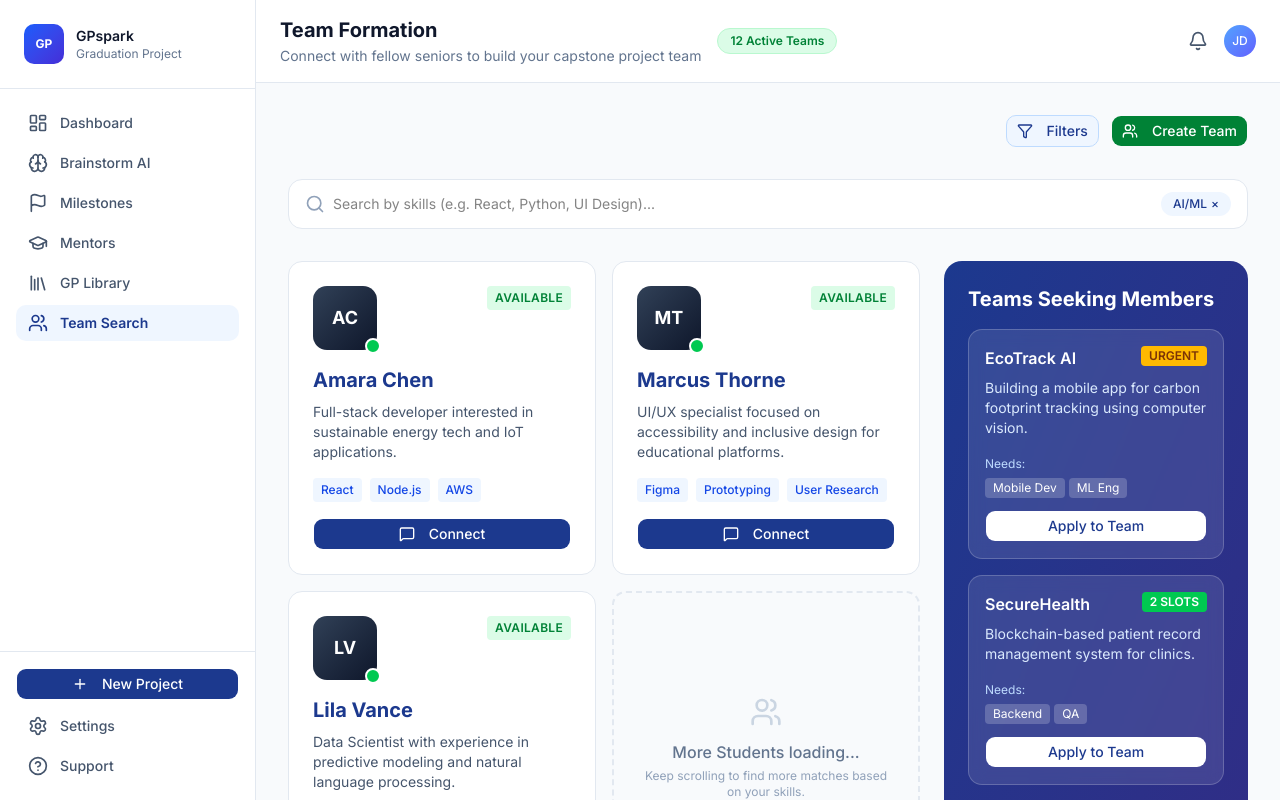
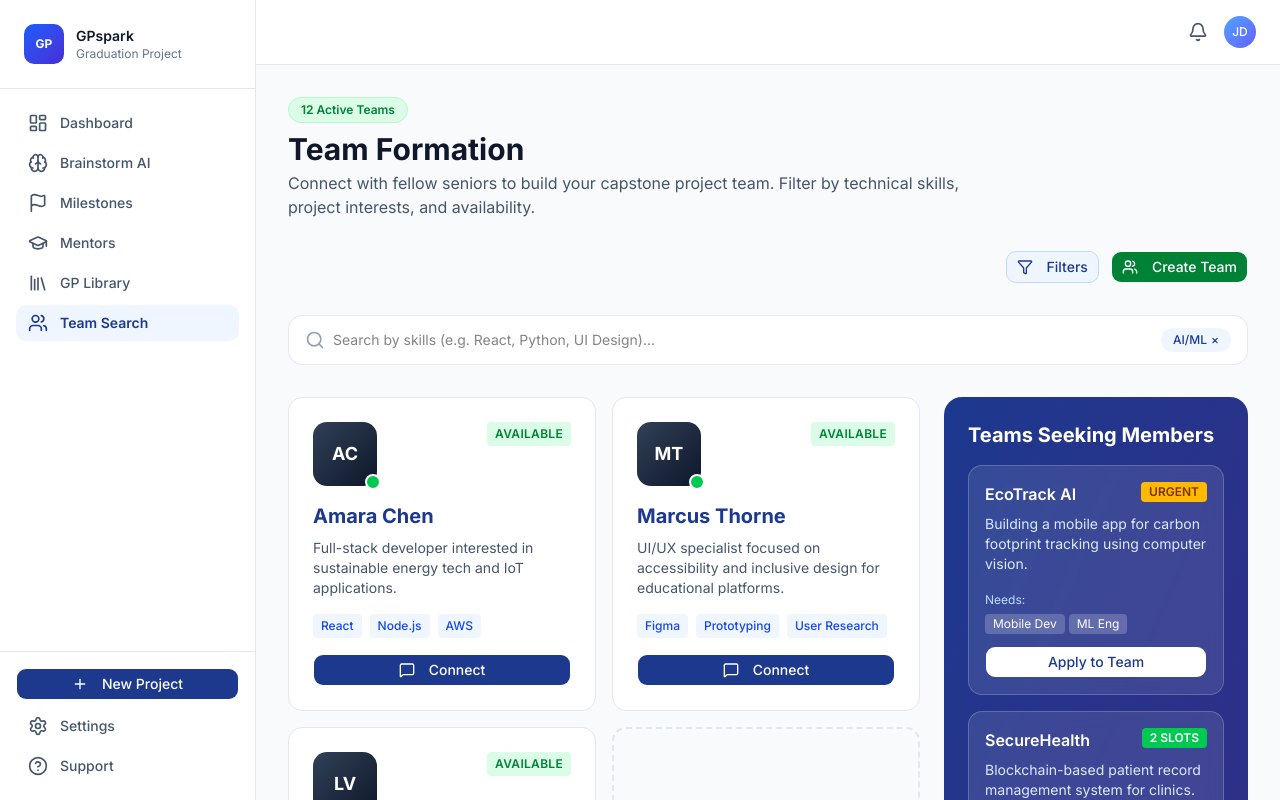
Before and after one commit to Ahmed900Wael/gpspark-fcai, a Next.js app: page /team in a window 1280 px wide. Shown: the top 800 px of the page. Built offline with nearby package versions, Linux system fonts and the light colour scheme.

Commit message:
feat: replace Navbar with SimpleHeader and add tags to section headings

```diff
--- a/app/brainstorm/page.tsx
+++ b/app/brainstorm/page.tsx
@@ -2,7 +2,7 @@
 
 import Link from "next/link";
 import { Button } from "@/components/ui/button";
-import { Navbar } from "@/components/navbar";
+import { SimpleHeader } from "@/components/navbar";
 import {
   LayoutDashboard, Brain, Flag, GraduationCap, Library, Users, Settings, Plus, Send, Paperclip,
   Clock, MoreVertical, User, HelpCircle, CheckCircle2,
@@ -127,11 +127,7 @@ export default function BrainstormAI() {
       {/* Main Content */}
       <div className="ml-64 flex flex-col min-h-screen">
         {/* Top Navigation */}
-        <Navbar
-          title="Brainstorming Session"
-          description="Project Focus: Smart Agriculture Systems"
-          tag={{ label: "Active", color: "green" }}
-        />
+        <SimpleHeader />
 
         {/* Chat Area */}
         <div className="flex-1 flex overflow-hidden">
@@ -140,6 +136,11 @@ export default function BrainstormAI() {
             <div className="px-6 py-4 border-b border-slate-200 bg-white">
               <div className="flex items-center justify-between">
                 <div>
+                  <div className="flex items-center gap-3 mb-2">
+                    <span className="px-3 py-1 rounded-full text-xs font-semibold border bg-green-100 text-green-700 border-green-200">
+                      Active
+                    </span>
+                  </div>
                   <h1 className="text-2xl font-bold text-slate-900">Brainstorming Session</h1>
                   <div className="flex items-center gap-2 mt-1">
                     <div className="w-2 h-2 rounded-full bg-green-500"></div>
--- a/app/dashboard/page.tsx
+++ b/app/dashboard/page.tsx
@@ -2,7 +2,7 @@
 
 import Link from "next/link";
 import { Button } from "@/components/ui/button";
-import { Navbar } from "@/components/navbar";
+import { SimpleHeader } from "@/components/navbar";
 import {
   LayoutDashboard, Brain, Flag, GraduationCap, Library, Users, Settings,
   HelpCircle, Plus, TrendingUp, Clock, Target, Award
@@ -90,14 +90,21 @@ export default function Dashboard() {
       {/* Main Content */}
       <div className="ml-64 flex flex-col min-h-screen">
         {/* Top Navigation */}
-        <Navbar
-          title="Welcome back, John!"
-          description="Here's what's happening with your project today."
-          tag={{ label: "In Progress", color: "green" }}
-        />
+        <SimpleHeader />
 
         {/* Dashboard Content */}
         <div className="flex-1 overflow-y-auto p-6 md:p-8">
+          {/* Section Heading with Tag */}
+          <div className="mb-8">
+            <div className="flex items-center gap-3 mb-2">
+              <span className="px-3 py-1 rounded-full text-xs font-semibold border bg-green-100 text-green-700 border-green-200">
+                In Progress
+              </span>
+            </div>
+            <h1 className="text-3xl font-bold text-slate-900">Welcome back, John!</h1>
+            <p className="text-slate-600 mt-1">Here's what's happening with your project today.</p>
+          </div>
+
           {/* Stats Grid */}
           <div className="grid md:grid-cols-4 gap-4 mb-8">
             {stats.map((stat, index) => (
--- a/app/library/page.tsx
+++ b/app/library/page.tsx
@@ -2,7 +2,7 @@
 
 import Link from "next/link";
 import { Button } from "@/components/ui/button";
-import { Navbar } from "@/components/navbar";
+import { SimpleHeader } from "@/components/navbar";
 import {
   LayoutDashboard, Library, Users, Brain, Flag, GraduationCap, Settings, HelpCircle,
   Plus, Search, Filter, Calendar, Star, ArrowRight, Lightbulb,
@@ -119,14 +119,24 @@ export default function GPLibrary() {
       {/* Main Content */}
       <div className="ml-64 flex flex-col min-h-screen">
         {/* Top Navigation */}
-        <Navbar
-          title="GP Library"
-          description="Explore historical graduation projects and analyze market gaps"
-          tag={{ label: "200+ Projects", color: "blue" }}
-        />
+        <SimpleHeader />
 
         {/* Library Content */}
         <div className="flex-1 overflow-y-auto p-6 md:p-8">
+          {/* Section Heading with Tag */}
+          <div className="mb-8">
+            <div className="flex items-center gap-3 mb-2">
+              <span className="px-3 py-1 rounded-full text-xs font-semibold border bg-blue-100 text-blue-700 border-blue-200">
+                200+ Projects
+              </span>
+            </div>
+            <h1 className="text-3xl font-bold text-slate-900">GP Library</h1>
+            <p className="text-slate-600 mt-1 max-w-2xl">
+              Explore historical graduation projects. Analyze market gaps and technical implementations to define your own{" "}
+              <span className="font-semibold text-green-600">Uniqueness Factor</span>.
+            </p>
+          </div>
+
           {/* Tabs */}
           <div className="flex items-center justify-between mb-6">
             <div className="inline-flex bg-slate-100 rounded-lg p-1">
--- a/app/mentors/page.tsx
+++ b/app/mentors/page.tsx
@@ -2,7 +2,7 @@
 
 import Link from "next/link";
 import { Button } from "@/components/ui/button";
-import { Navbar } from "@/components/navbar";
+import { SimpleHeader } from "@/components/navbar";
 import {
   LayoutDashboard, Brain, Flag, GraduationCap, Library, Users, Settings,
   HelpCircle, Plus, Search, Star, Calendar, MessageSquare,
@@ -156,14 +156,24 @@ export default function Mentors() {
       {/* Main Content */}
       <div className="ml-64 flex flex-col min-h-screen">
         {/* Top Navigation */}
-        <Navbar
-          title="Find Your Mentor"
-          description="Connect with industry experts and academic professionals"
-          tag={{ label: "24 Available", color: "green" }}
-        />
+        <SimpleHeader />
 
         {/* Mentors Content */}
         <div className="flex-1 overflow-y-auto p-6 md:p-8">
+          {/* Section Heading with Tag */}
+          <div className="mb-8">
+            <div className="flex items-center gap-3 mb-2">
+              <span className="px-3 py-1 rounded-full text-xs font-semibold border bg-green-100 text-green-700 border-green-200">
+                24 Available
+              </span>
+            </div>
+            <h1 className="text-3xl font-bold text-slate-900">Find Your Mentor</h1>
+            <p className="text-slate-600 mt-1 max-w-2xl">
+              Connect with industry experts and academic professionals who can guide your graduation project
+              from concept to completion.
+            </p>
+          </div>
+
           {/* Stats */}
           <div className="grid md:grid-cols-3 gap-4 mb-8">
             <div className="bg-white rounded-xl border border-slate-200 p-6">
--- a/app/milestones/page.tsx
+++ b/app/milestones/page.tsx
@@ -2,7 +2,7 @@
 
 import Link from "next/link";
 import { Button } from "@/components/ui/button";
-import { Navbar } from "@/components/navbar";
+import { SimpleHeader } from "@/components/navbar";
 import {
   LayoutDashboard, Brain, Flag, GraduationCap, Library, Users, Settings, HelpCircle,
   Plus, Share2, CheckCircle2, Circle, Clock, MessageSquare,
@@ -110,14 +110,21 @@ export default function Milestones() {
       {/* Main Content */}
       <div className="ml-64 flex flex-col min-h-screen">
         {/* Top Navigation */}
-        <Navbar
-          title="Autonomous Swarm Logistics"
-          description="Optimization of decentralized routing protocols for urban drone fleets"
-          tag={{ label: "Phase 3", color: "blue" }}
-        />
+        <SimpleHeader />
 
         {/* Milestones Content */}
         <div className="flex-1 overflow-y-auto p-6 md:p-8">
+          {/* Section Heading with Tag */}
+          <div className="mb-8">
+            <div className="flex items-center gap-3 mb-2">
+              <span className="px-3 py-1 rounded-full text-xs font-semibold border bg-blue-100 text-blue-700 border-blue-200">
+                Phase 3
+              </span>
+            </div>
+            <h1 className="text-3xl font-bold text-slate-900">Autonomous Swarm Logistics</h1>
+            <p className="text-slate-600 mt-1">Optimization of decentralized routing protocols for urban drone fleets.</p>
+          </div>
+
           {/* Breadcrumb & Actions */}
           <div className="mb-8">
             <div className="flex items-center gap-2 text-sm text-slate-500 mb-4">
--- a/app/team/page.tsx
+++ b/app/team/page.tsx
@@ -2,7 +2,7 @@
 
 import Link from "next/link";
 import { Button } from "@/components/ui/button";
-import { Navbar } from "@/components/navbar";
+import { SimpleHeader } from "@/components/navbar";
 import {
   LayoutDashboard, Library, Users, Brain, Flag, GraduationCap, Settings, HelpCircle,
   Plus, Search, Filter, User, MessageSquare, Lightbulb
@@ -138,14 +138,24 @@ export default function TeamFormation() {
       {/* Main Content */}
       <div className="ml-64 flex flex-col min-h-screen">
         {/* Top Navigation */}
-        <Navbar
-          title="Team Formation"
-          description="Connect with fellow seniors to build your capstone project team"
-          tag={{ label: "12 Active Teams", color: "green" }}
-        />
+        <SimpleHeader />
 
         {/* Team Formation Content */}
         <div className="flex-1 overflow-y-auto p-6 md:p-8">
+          {/* Section Heading with Tag */}
+          <div className="mb-8">
+            <div className="flex items-center gap-3 mb-2">
+              <span className="px-3 py-1 rounded-full text-xs font-semibold border bg-green-100 text-green-700 border-green-200">
+                12 Active Teams
+              </span>
+            </div>
+            <h1 className="text-3xl font-bold text-slate-900">Team Formation</h1>
+            <p className="text-slate-600 mt-1 max-w-2xl">
+              Connect with fellow seniors to build your capstone project team.
+              Filter by technical skills, project interests, and availability.
+            </p>
+          </div>
+
           {/* Action Buttons */}
           <div className="flex justify-end gap-3 mb-8">
             <Button variant="outline" className="border-blue-200 text-blue-900 bg-blue-50 hover:bg-blue-100">
--- a/components/navbar.tsx
+++ b/components/navbar.tsx
@@ -1,41 +1,35 @@
+import Link from "next/link";
 import { Bell } from "lucide-react";
 
-interface NavbarProps {
-  title: string;
-  description?: string;
-  tag?: {
-    label: string;
-    color: "blue" | "green" | "amber" | "purple" | "red";
-  };
+interface SimpleHeaderProps {
+  links?: Array<{ label: string; href: string; active?: boolean }>;
   showBell?: boolean;
   userInitials?: string;
 }
 
-const colorMap = {
-  blue: "bg-blue-100 text-blue-700 border-blue-200",
-  green: "bg-green-100 text-green-700 border-green-200",
-  amber: "bg-amber-100 text-amber-700 border-amber-200",
-  purple: "bg-purple-100 text-purple-700 border-purple-200",
-  red: "bg-red-100 text-red-700 border-red-200",
-};
-
-export function Navbar({ title, description, tag, showBell = true, userInitials = "JD" }: NavbarProps) {
+export function SimpleHeader({ links, showBell = true, userInitials = "JD" }: SimpleHeaderProps) {
   return (
     <header className="bg-white border-b border-slate-200 px-6 py-4">
       <div className="flex items-center justify-between">
-        <div className="flex items-center gap-4">
-          <div>
-            <h1 className="text-xl font-bold text-slate-900">{title}</h1>
-            {description && (
-              <p className="text-sm text-slate-500 mt-0.5">{description}</p>
-            )}
+        {links && links.length > 0 ? (
+          <div className="flex items-center gap-6">
+            {links.map((link) => (
+              <Link
+                key={link.href}
+                href={link.href}
+                className={`text-sm font-medium transition-colors ${
+                  link.active
+                    ? "text-blue-900 border-b-2 border-blue-900 pb-1"
+                    : "text-slate-600 hover:text-slate-900"
+                }`}
+              >
+                {link.label}
+              </Link>
+            ))}
           </div>
-          {tag && (
-            <span className={`px-3 py-1 rounded-full text-xs font-semibold border ${colorMap[tag.color]}`}>
-              {tag.label}
-            </span>
-          )}
-        </div>
+        ) : (
+          <div />
+        )}
         <div className="flex items-center gap-4">
           {showBell && (
             <Bell className="h-5 w-5 text-slate-600 cursor-pointer hover:text-slate-900 transition-colors" />
```
